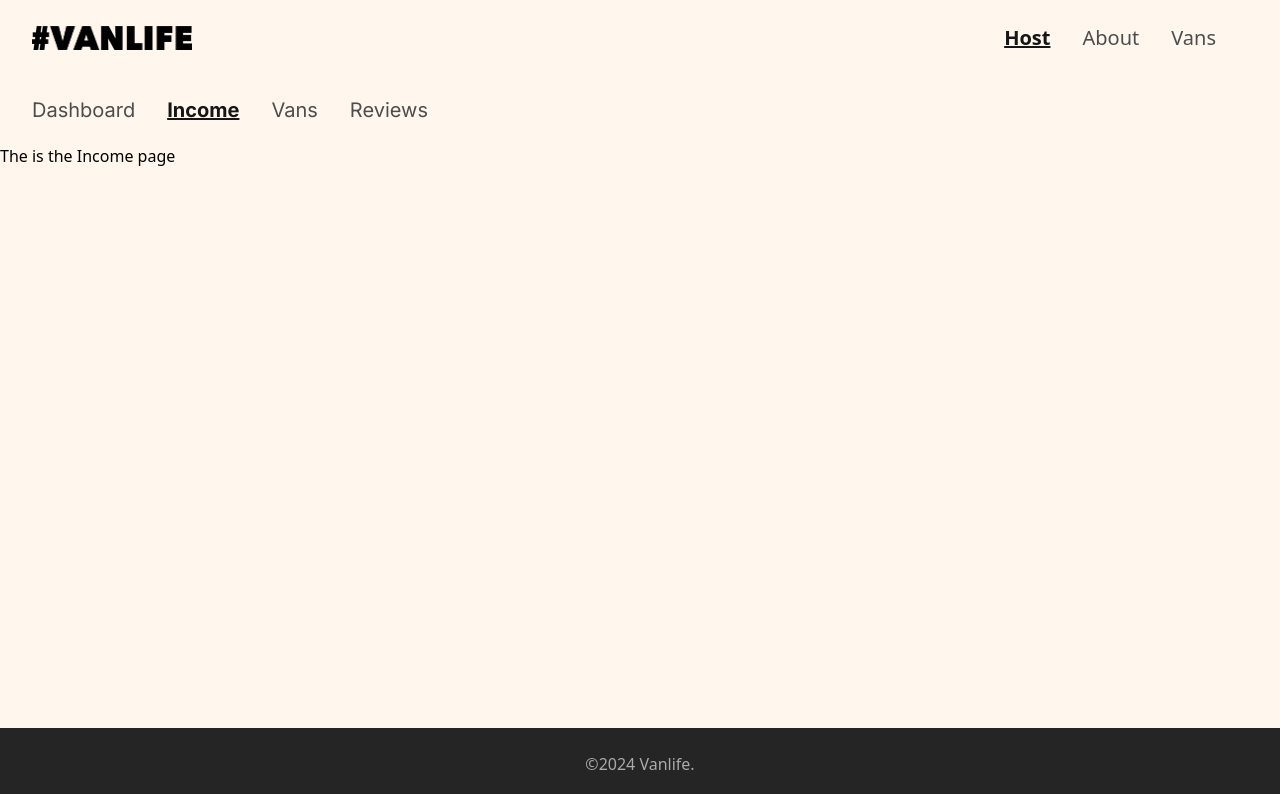
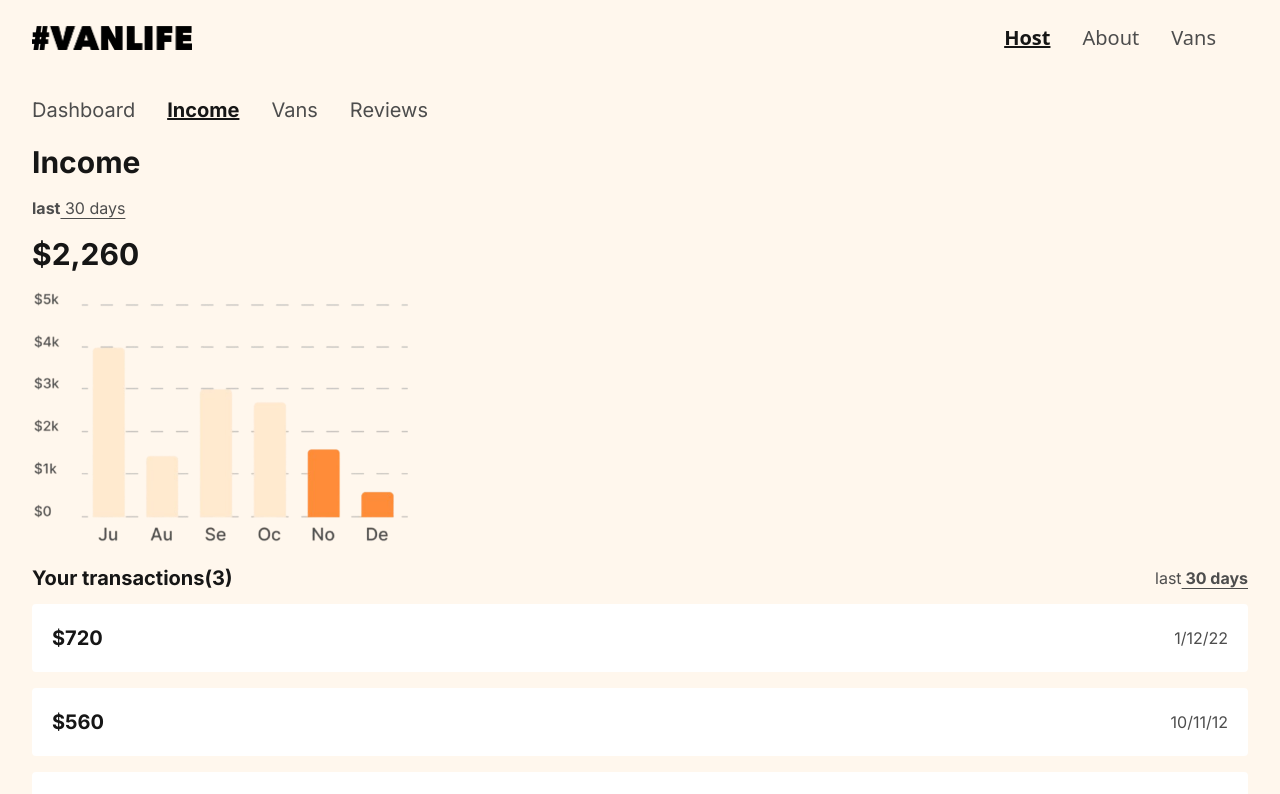
Before and after one commit to Ephy-kimotho/vanlife, a React (Vite) app: page /host/income in a window 1280 px wide. Shown: the top 794 px of the page. Built offline with nearby package versions, Linux system fonts and the light colour scheme; no server answers.

Commit message:
feat: finished building host income page

```diff
--- a/src/host/Income.jsx
+++ b/src/host/Income.jsx
@@ -1,8 +1,52 @@
+import income from "../assets/income.png"
+
 function Income() {
   return (
-    <div>
-      <h1>The is the Income page</h1>
-    </div>
+    <section className="pb-10">
+      <div className="px-4 sm:px-8 text-night font-inter">
+        <header className="space-y-4">
+          <h2 className="font-bold text-2xl sm:text-3xl">Income</h2>
+          <p className="font-bold text-gray-200">
+            last
+            <span className="underline underline-offset-4 font-normal">
+              &nbsp;30 days
+            </span>
+          </p>
+          <p className="font-bold text-2xl sm:text-3xl">$2,260</p>
+        </header>
+
+        <img src={income} className="sm:h-64 my-4" alt="a graph showing income per month" />
+
+        <section className="mt-5">
+          <div className="flex justify-between items-center mb-3">
+            <h3 className="font-bold text-lg sm:text-xl">
+              Your transactions(3)
+            </h3>
+            <p className="text-base sm:textxl text-gray-200">
+              last
+              <span className="underline underline-offset-4 font-bold">
+                &nbsp;30 days
+              </span>
+            </p>
+          </div>
+
+          <ul className="list-none flex flex-col gap-4">
+            <li className="bg-white flex justify-between items-center p-5 rounded">
+              <span className="font-bold text-night text-xl">$720</span>
+              <span className="text-gray-200">1/12/22</span>
+            </li>
+            <li className="bg-white flex justify-between items-center p-5 rounded">
+              <span className="font-bold text-night text-xl">$560</span>
+              <span className="text-gray-200">10/11/12</span>
+            </li>
+            <li className="bg-white flex justify-between items-center p-5 rounded">
+              <span className="font-bold text-night text-xl">$980</span>
+              <span className="text-gray-200">23/11/22</span>
+            </li>
+          </ul>
+        </section>
+      </div>
+    </section>
   );
 }
 
```
